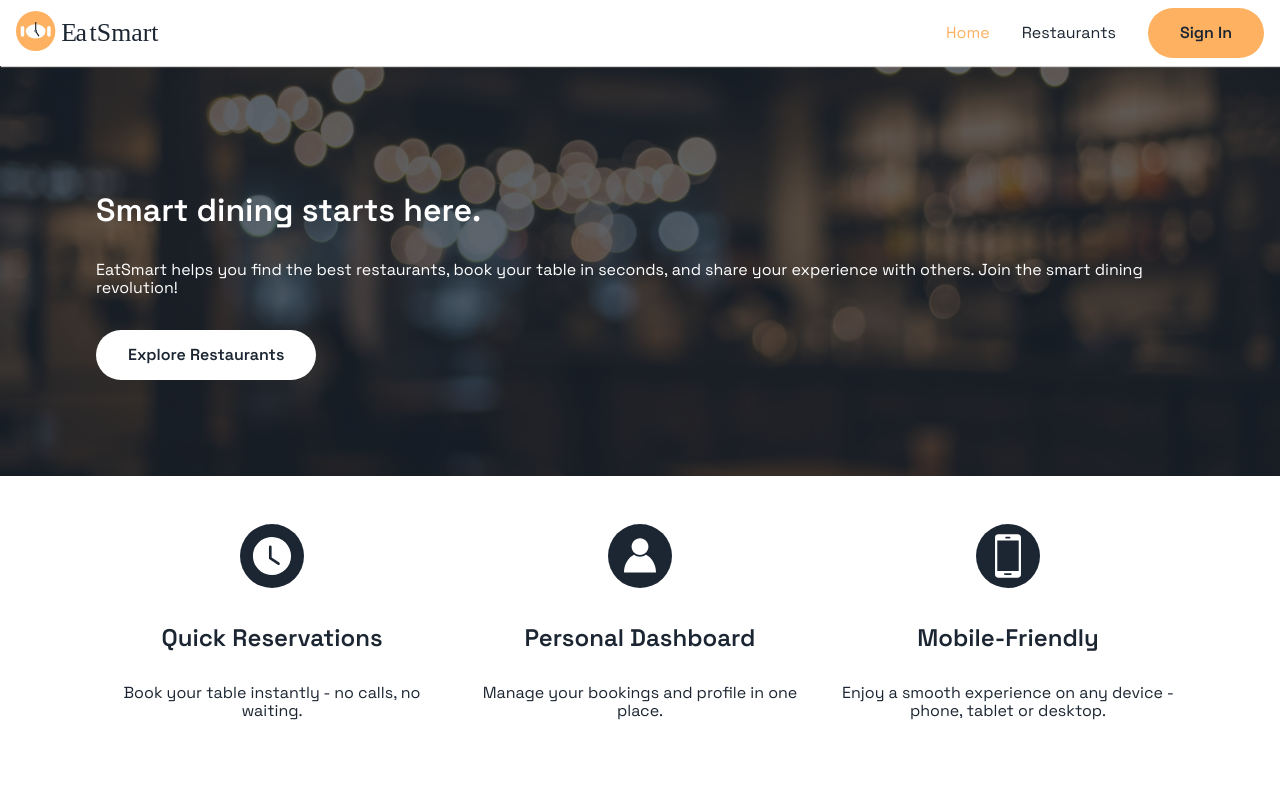
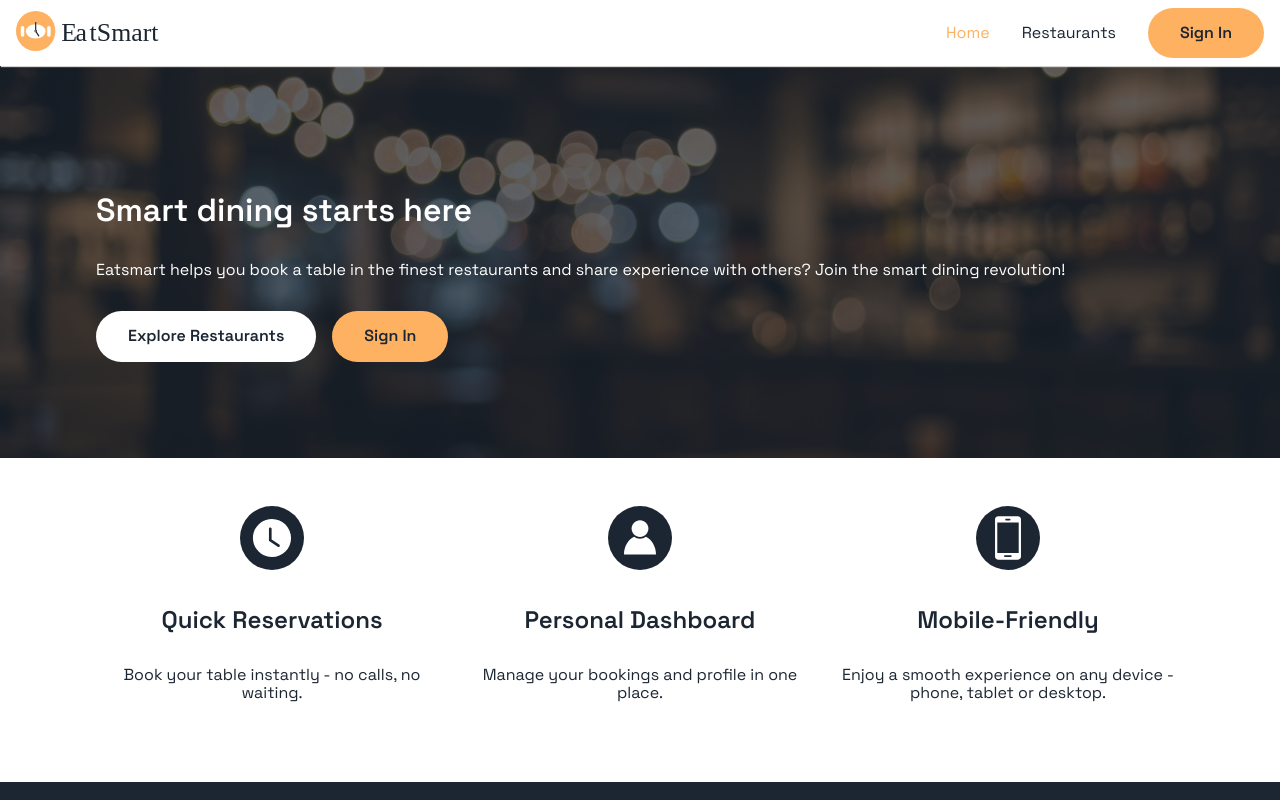
Before and after one commit to vaivanor/eat-smart-frontend, a React (Vite) app: page / in a window 1280 px wide. Shown: the top 800 px of the page. Built offline with nearby package versions, Linux system fonts and the light colour scheme.

Commit message:
fix(pages): update home

```diff
--- a/src/components/BackgroundWrapper/BackgroundWrapper.module.css
+++ b/src/components/BackgroundWrapper/BackgroundWrapper.module.css
@@ -29,4 +29,7 @@
   .container {
     padding: 6rem 6rem;
   }
+}
+.container button {
+  margin-right: 1rem;
 }/*# sourceMappingURL=BackgroundWrapper.module.css.map */
--- a/src/components/BackgroundWrapper/BackgroundWrapper.module.scss
+++ b/src/components/BackgroundWrapper/BackgroundWrapper.module.scss
@@ -27,4 +27,7 @@
   @media (min-width: 1200px) {
     padding: 6rem 6rem;
   }
+  button {
+    margin-right: 1rem;
+  }
 }
--- a/src/pages/Home.jsx
+++ b/src/pages/Home.jsx
@@ -15,17 +15,21 @@ export const Home = () => {
     <PageWrapper>
       <BackgroundWrapper src={landingBg}>
         <div>
-          <h1>Smart dining starts here.</h1>
+          <h1>Smart dining starts here</h1>
           <p>
-            EatSmart helps you find the best restaurants, book your table in
-            seconds, and share your experience with others. Join the smart
-            dining revolution!
+            Eatsmart helps you book a table in the finest restaurants and share
+            experience with others? Join the smart dining revolution!
           </p>
         </div>
         <Button
           type="secondary"
           text="Explore Restaurants"
           onClick={() => navigate("/restaurants")}
+        />
+        <Button
+          type="primary"
+          text="Sign In"
+          onClick={() => navigate("/sign-in")}
         />
       </BackgroundWrapper>
       <GridWrapper columns={3} type="center" typeTheme="light">
@@ -82,7 +86,7 @@ export const Home = () => {
           <Button
             type="primary"
             text="Sign Up"
-            onClick={() => navigate("/sing-up")}
+            onClick={() => navigate("/sign-up")}
           />
         </div>
       </BackgroundWrapper>
```
Also changed, not shown: 1 other file (tests, documents, lock files or other folders).
